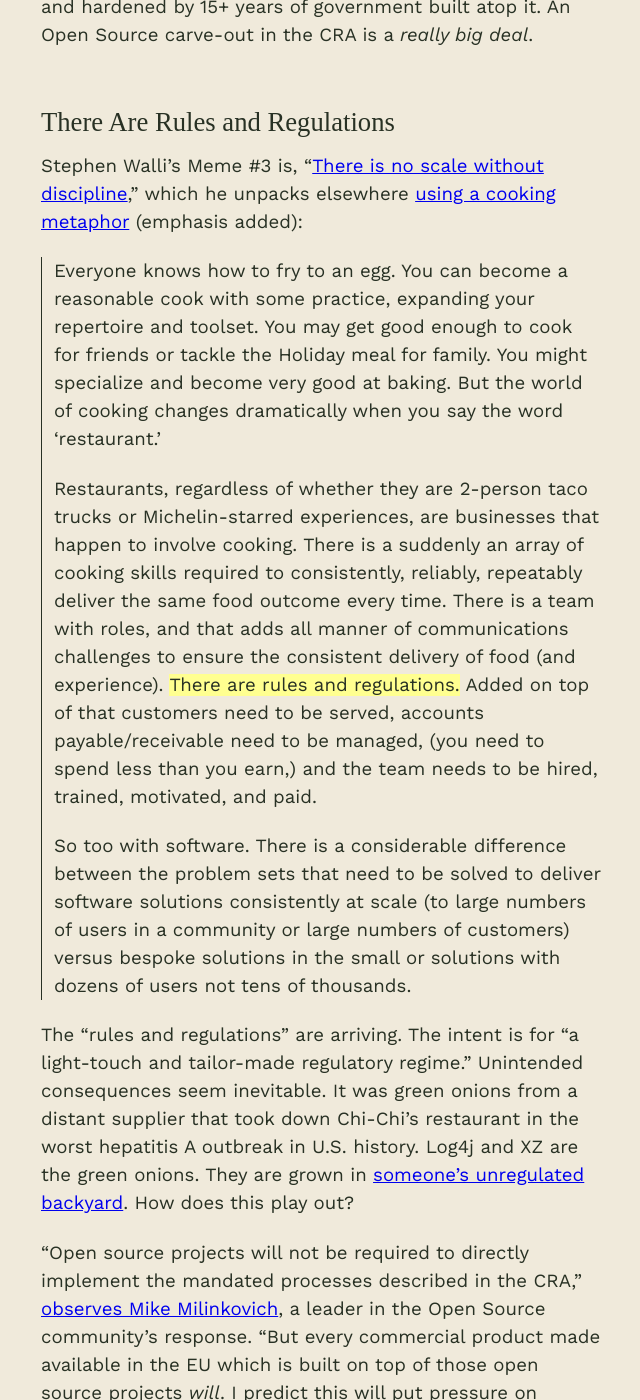
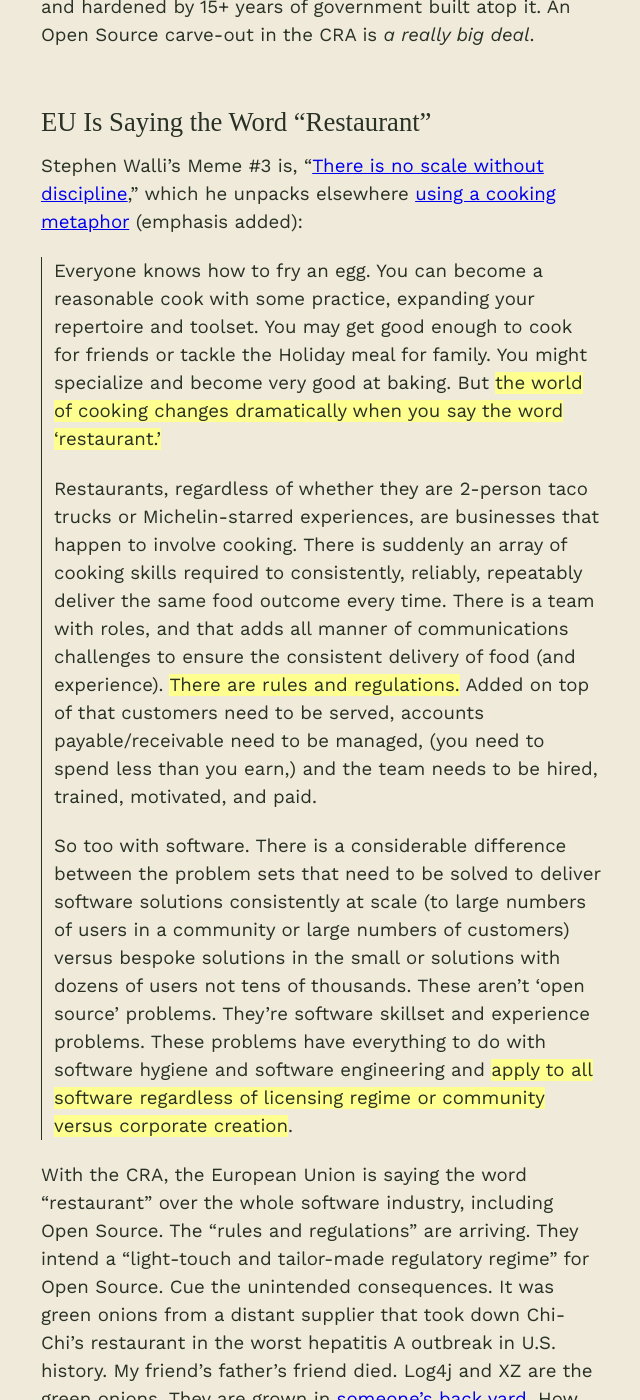
Before and after one commit to chadwhitacre/openpath, a Jekyll site: the page built from 2024/cra/index.md, in a window 1280 px wide and 1400 px high, scrolled down 3590 px. Shown: the whole window, without its empty margins (319-959 px from the left). Built offline with Jekyll 4.4.1, drawn with Linux system fonts in a browser that asks for light colours; some web fonts are replaced; comment, search, counter and statistics services are not loaded; some of the changed text lies outside the part shown.

Commit message:
Revision to fix the kicker

```diff
--- a/2024/cra/index.md
+++ b/2024/cra/index.md
@@ -34,18 +34,17 @@
 > there is enormous work still to be done to turn it into a problem-solving
 > product for customers.
 
-Borland Turbo Pascal was clearly a "product" for me in 1994, on this
+Borland Turbo Pascal was clearly a product for me in 1994, on this
 definition. It solved my problem for money. I had the shrink-wrap and
 blank paper to prove it.
 
 Now, besides a war on terror and a global pandemic, what's the delta between
-1994's Borland Turbo Pascal and 2024's Python or JavaScript or Rust? I think
-it's just the money part. Some projects certainly _feel_ like
-products, highly dependable opaque-in-practice solutions to a problem. How
-many of us [open](https://github.com/python/cpython)
-[the](https://chromium.googlesource.com/v8/v8.git)
-[hood](https://github.com/rust-lang/rust)? Probably as many as
-fix our own car.
+1994's Borland Turbo Pascal and 2024's JavaScript or Rust or Python? I think
+it's just the money part. Some projects certainly _feel_ like products, highly
+dependable opaque-in-practice solutions to a problem. How many of us
+[open](https://chromium.googlesource.com/v8/v8.git)
+[the](https://github.com/rust-lang/rust)
+[hood](https://github.com/python/cpython)? Probably as many as fix our own car.
 
 ## Stewarding Borland Turbo ... Python?
 
@@ -83,16 +82,15 @@
 the open-source software steward will
 be](https://www.youtube.com/watch?v=wRzqvHulcEA#t=18m07s)":
 
-{% include img.html src="osss.webp" caption="OSS Stewards are a new economic actor in the EU." url="https://fosdem.org/2024/events/attachments/fosdem-2024-3683-the-regulators-are-coming-one-year-on/slides/22201/Slides_CRA_FOSDEM_v3_ukPnQUG.pdf" %}
+{% include img.html src="osss.webp" caption="OSS stewards are a new economic actor in the EU." url="https://fosdem.org/2024/events/attachments/fosdem-2024-3683-the-regulators-are-coming-one-year-on/slides/22201/Slides_CRA_FOSDEM_v3_ukPnQUG.pdf" %}
 
 The European Union does not regularly invent new kinds of economic actor. The
 last time was in 2008, with the "[new legislative
 framework](https://single-market-economy.ec.europa.eu/single-market/goods/new-legislative-framework_en),"
 since compacted, ossified, solidified, and hardened by 15+ years of government
-built atop it. An Open Source carve-out in the CRA is a
-_really big deal_.
+built atop it. An Open Source carve-out in the CRA is _a really big deal_.
 
-## There Are Rules and Regulations
+## EU Is Saying the Word "Restaurant"
 
 Stephen Walli's Meme #3 is, "[There is no scale without
 discipline](https://medium.com/@stephenrwalli/my-history-of-free-and-open-source-software-1bac0a75a6ba#5d29),"
@@ -120,39 +118,46 @@
 > sets that need to be solved to deliver software solutions consistently at
 > scale (to large numbers of users in a community or large numbers of
 > customers) versus bespoke solutions in the small or solutions with dozens of
-> users not tens of thousands.
+> users not tens of thousands. These aren’t ‘open source’ problems. They’re
+> software skillset and experience problems. These problems have everything to
+> do with software hygiene and software engineering and **apply to all software
+> regardless of licensing regime or community versus corporate creation**.
 
-The "rules and regulations" are arriving. The intent is for "a light-touch and
-tailor-made regulatory regime." Unintended consequences seem inevitable. It was
-green onions from a distant supplier that took down Chi-Chi's restaurant in the
-worst hepatitis A outbreak in U.S. history. Log4j and XZ are the green onions.
-They are grown in [someone's unregulated
-backyard](https://www.softwaremaxims.com/blog/not-a-supplier). How does this
-play out?
+With the CRA, the European Union is saying the word "restaurant" over the whole
+software industry, including Open Source.  The "rules and regulations" are
+arriving. They intend a "light-touch and tailor-made regulatory regime" for
+Open Source. Cue the unintended consequences. It was green onions from a
+distant supplier that took down Chi-Chi's restaurant in the worst hepatitis A
+outbreak in U.S. history. My friend's father's friend died. Log4j and XZ are the
+green onions. They are grown in [someone's back
+yard](https://www.softwaremaxims.com/blog/not-a-supplier). How does this play
+out?
 
-"Open source projects will not be
-required to directly implement the mandated processes described in the CRA,"
-[observes Mike Milinkovich](https://eclipse-foundation.blog/2023/12/19/good-news-on-the-cyber-resilience-act/),
-a leader in the Open Source community's response. "But every
-commercial product made available in the EU which is built on top of those open
-source projects _will_. I predict this will put pressure on projects and
-communities to enhance their processes to assist in downstream
-commercialization." There is no scale without discipline. Mike continues:
+"Open source projects will not be required to directly implement the mandated
+processes described in the CRA," [observes Mike
+Milinkovich](https://eclipse-foundation.blog/2023/12/19/good-news-on-the-cyber-resilience-act/),
+a leader in the Open Source community's response. "But every commercial product
+made available in the EU which is built on top of those open source projects
+_will_. I predict this will put pressure on projects and communities to enhance
+their processes to assist in downstream commercialization." There is no scale
+without discipline. Mike continues (emphasis added):
 
 > After all, if a project is used in hundreds of products, doing the bulk of
 > the CE Mark conformance work in the project rather than repeating the effort
-> hundreds of times makes enormous sense. But as we all know, OSS projects at
-> the moment simply do not have the resources to do this. It is impossible to
+> hundreds of times makes enormous sense. But as we all know, **OSS projects at
+> the moment simply do not have the resources to do this**. It is impossible to
 > know how all of this will play out, but an optimistic hypothesis is that once
 > companies are required by law to meet secure software development practices
 > they will be incented to invest in the upstream projects they rely upon.
 
 Pessimistic hypotheses are also available, but let's share Mike's optimism. If
-we are to make the best of this new legal landscape, FOSS foundations need our
-support _more than ever_ in order to live up to the demands of an Open Source
-software steward.
+we are to make the best of this new legal landscape, we need to support FOSS
+foundations _now more than ever_ in order for them to live up to the demands of
+an Open Source software steward. If we are to regulate Open Source like a
+restaurant, let us also [fund Open Source like a
+restaurant](/2024/open-source-is-a-restaurant/#the-restaurant-analogy).
 
-## Rounding Out the Role
+## Rounding Out the Roles
 
 Historically, FOSS foundations have focused on some things and not others. Back in
 2009, Stephen Walli and co-author Paula Hunter [taxonomized these things as
@@ -184,29 +189,23 @@
    events for the community."
 
 With government regulation of Open Source, foundations seem poised to take on
-even more responsibility. In the limit, they could even evolve into weird
-software companies. Sentry has teams that provide a legal framework for IP
+even more responsibility. In the limit, they could even evolve to look like weird
+software companies. Consider a software company like my employer, Sentry. It provides a legal framework for IP
 management, technical services, and general management and operations. We have
 a service reliability team, and events and marketing staff. We _also_ have a
 full-fledged product engineering organization—the bulk of our company.
 
-Will the foundations of the future employ engineers, to meet the
-demands placed on them, directly or indirectly, by the CRA?
+Will the foundations of the future employ engineers, to meet the demands
+(direct or indirect) of regulators?
 [Django](https://www.djangoproject.com/fundraising/#who-are-the-django-fellows)
 and [Ruby
 Central](https://rubycentral.org/news/ruby-central-welcomes-new-software-engineer-in-residence-sponsored-by-aws/)
 have started down this path. PHP is [furthest
-along](https://thephp.foundation/structure/#core_developers). Taken to its conclusion, this would change
-the character of our foundations, but not necessarily in a bad way. There is no
-scale without discipline.
-
-If we are to regulate Open Source like a restaurant, let's also [fund Open
-Source like a restaurant](/2024/open-source-is-a-restaurant/). Let's [preserve
-the heart and soul of Open
-Source](/2024/a-vision-for-software-commons/#the-heart-of-open-source), _and_
-deliver the safety and security that the European Union and the world need from
-us.
-
----
-
-{% include img.html src="social.webp" caption="" url="" %}
+along](https://thephp.foundation/structure/#core_developers). Taken to its
+conclusion, this would change the character of our foundations, but not
+necessarily in a bad way. There is no scale without discipline, and there are
+ways to scale that [preserve the heart and soul of Open
+Source](/2024/a-vision-for-software-commons/#the-heart-of-open-source).
+Foundations have an opportunity—perhaps an obligation—to play a pivotal role in
+ensuring that homegrown green onions from a thousand back yards are safe for
+mass consumption.
```
Also changed, not shown: other parts of 2024/cra/index.md (+10 -10 lines), _posts/2024-04-05-open-source-is-a-restaurant.md (+3 -0 lines), 2024/cra/social.webp.
